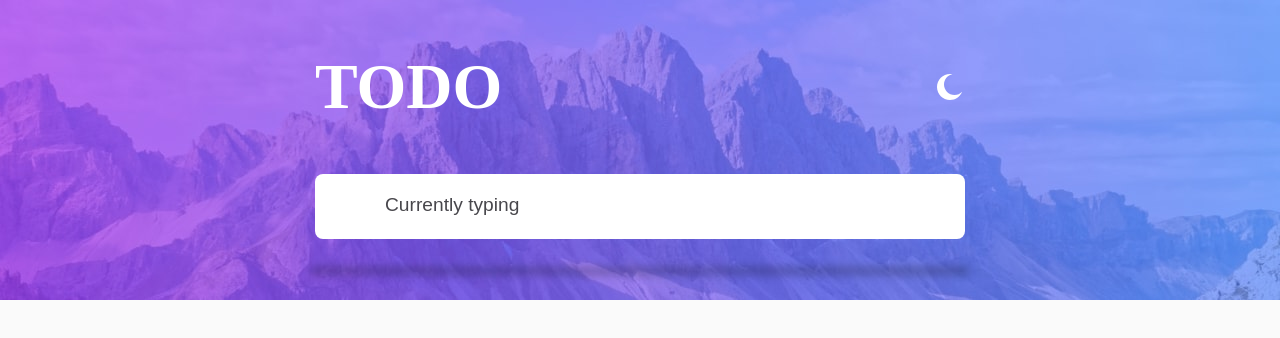
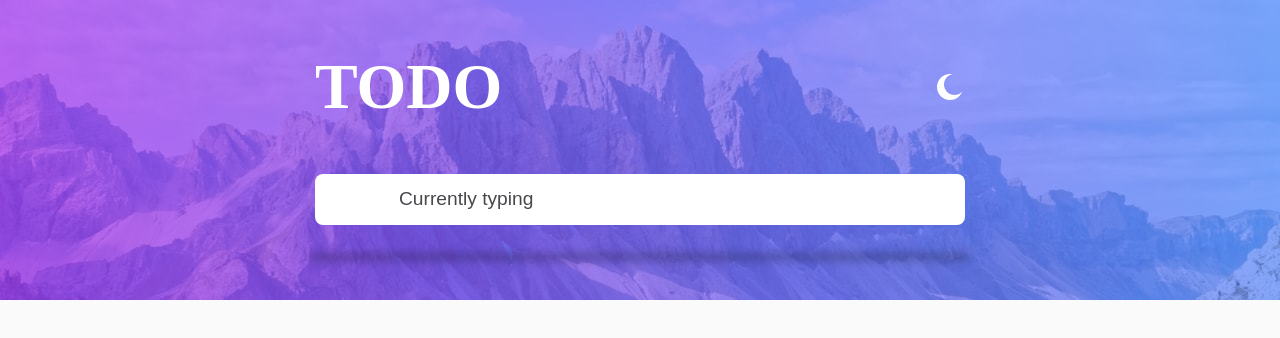
Before and after one commit to Wiktor124/todo-app, a website: page index.html in a window 1280 px wide. Drawn offline with Linux system fonts and the light colour scheme.

Commit message:
new properties

```diff
--- a/sass/_general-styles.scss
+++ b/sass/_general-styles.scss
@@ -16,6 +16,7 @@ ul, ol {
 
 .container {
   max-width: 650px;
+  width: 90%;
   margin: 0 auto;
 }
 
--- a/sass/_main-styles.scss
+++ b/sass/_main-styles.scss
@@ -8,14 +8,14 @@
 .todo {
   &__input {
     width: 100%;
-    padding: 25px 0 25px 70px;
+    padding: 0.75em 0 0.75em 4.375em;
     border: none;
     border-radius: 8px;
     box-sizing: border-box;
+    font-size: 1.2rem;
   }
 
   &__input::placeholder {
-    font-size: 1.2rem;
     color: $light-text;
   }
 
```
Also changed, not shown: public/css/style.css, 1 other file.
